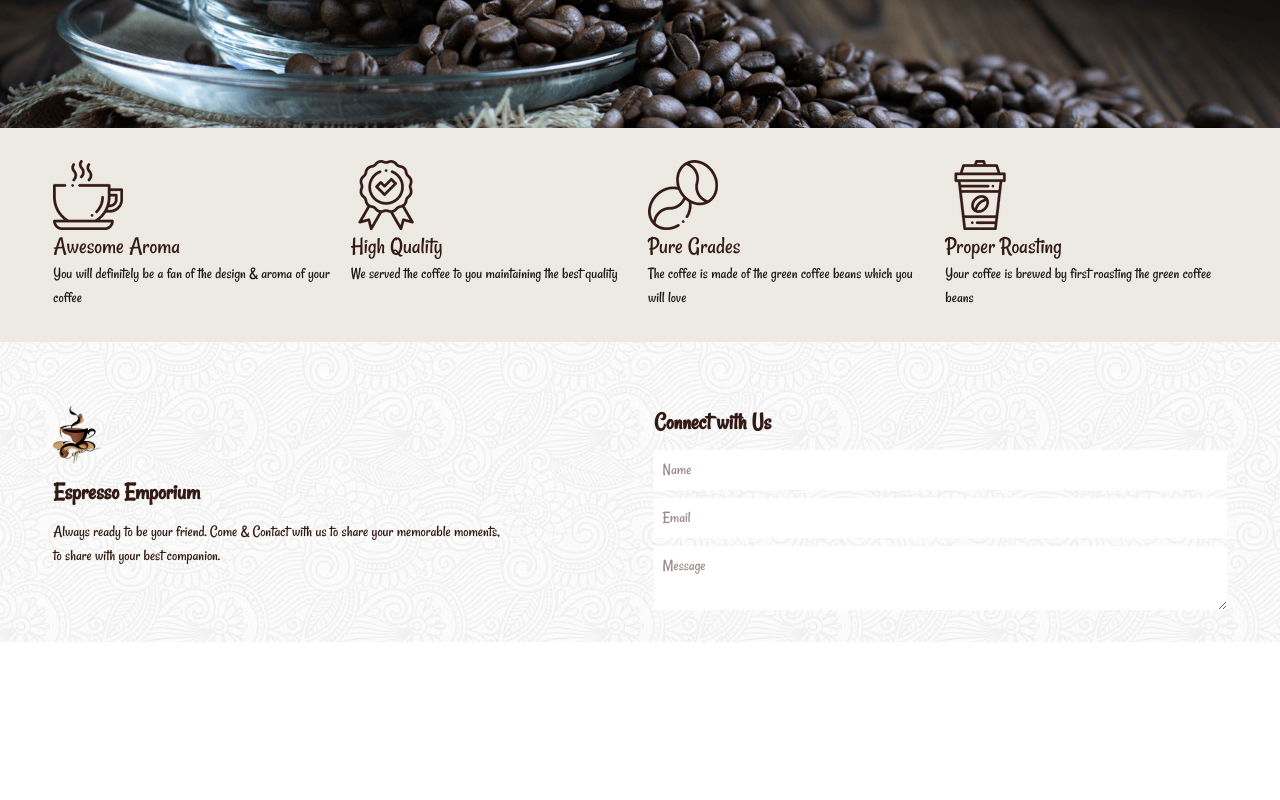
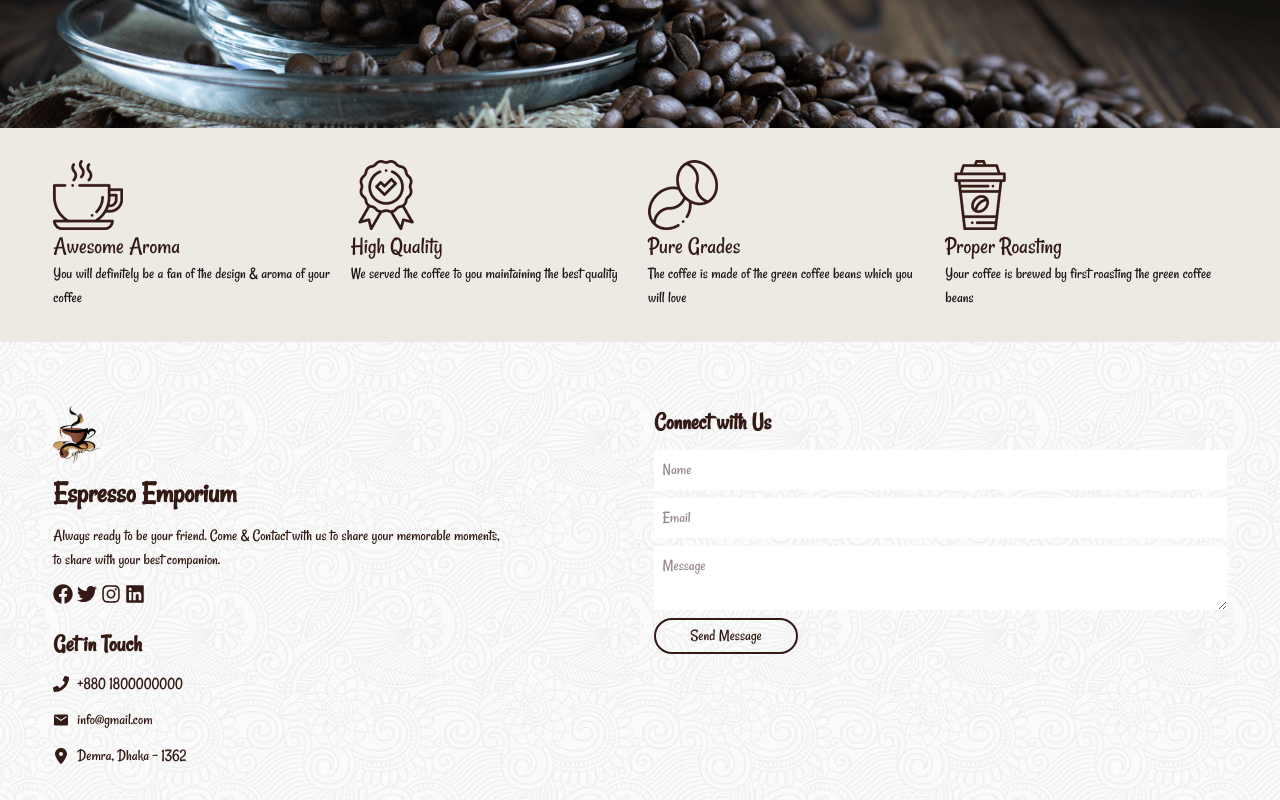
Before and after one commit to hamadismail/espresso-emporium, a React (Vite) app in the folder frontend/: page / in a window 1280 px wide. Shown: the part 586-1386 px from the top of the page. Before the commit the page ends 1228 px from the top, so only its background shows below. Built offline with nearby package versions, Linux system fonts and the light colour scheme.

Commit message:
complete-footer-section

```diff
--- a/frontend/src/components/Footer/Footer.jsx
+++ b/frontend/src/components/Footer/Footer.jsx
@@ -1,6 +1,15 @@
 import React from "react";
 import footerBg from "../../assets/images/more/13.jpg";
 import logo from "../../assets/images/more/logo1.png";
+import {
+  FaFacebook,
+  FaInstagram,
+  FaLinkedin,
+  FaPhone,
+  FaTwitter,
+} from "react-icons/fa";
+import { IoMdMail } from "react-icons/io";
+import { FaLocationDot } from "react-icons/fa6";
 
 const Footer = () => {
   return (
@@ -8,11 +17,33 @@ const Footer = () => {
       <div className="w-11/12 mx-auto pt-8 md:pt-16 pb-8 md:flex justify-between text-[#331A15]">
         <div className="space-y-3 max-md:mb-4">
           <img className="w-12" src={logo} />
-          <h2 className="text-2xl font-semibold">Espresso Emporium</h2>
+          <h2 className="text-3xl font-semibold">Espresso Emporium</h2>
           <p className="md:w-3/4">
             Always ready to be your friend. Come & Contact with us to share your
             memorable moments, to share with your best companion.
           </p>
+
+          {/* social */}
+          <div className="flex gap-1 text-xl">
+            <FaFacebook />
+            <FaTwitter />
+            <FaInstagram />
+            <FaLinkedin />
+          </div>
+
+          {/* get in touch */}
+          <h2 className="text-2xl mt-6 font-semibold">Get in Touch</h2>
+
+          {/* contact-info */}
+          <div className="flex gap-2 items-center">
+            <FaPhone /> +880 1800000000
+          </div>
+          <div className="flex gap-2 items-center">
+            <IoMdMail /> info@gmail.com
+          </div>
+          <div className="flex gap-2 items-center">
+            <FaLocationDot /> Demra, Dhaka - 1362
+          </div>
         </div>
         <div className="md:w-1/2">
           <h2 className="text-2xl text-left font-semibold">Connect with Us</h2>
@@ -20,6 +51,11 @@ const Footer = () => {
             <input className="p-2 bg-white" type="text" placeholder="Name" />
             <input className="p-2 bg-white" type="email" placeholder="Email" />
             <textarea className="p-2 bg-white" placeholder="Message"></textarea>
+            <input
+              className="border-2 w-1/2  md:w-1/4 rounded-full cursor-pointer py-1"
+              type="submit"
+              value="Send Message"
+            />
           </form>
         </div>
       </div>
--- /dev/null
+++ b/package.json
@@ -0,0 +1,5 @@
+{
+  "dependencies": {
+    "react-icons": "^5.5.0"
+  }
+}
```
Also changed, not shown: 1 other file (tests, documents, lock files or other folders).
